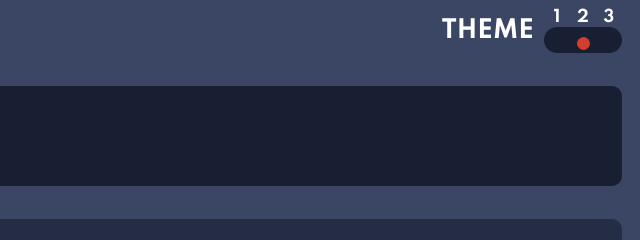
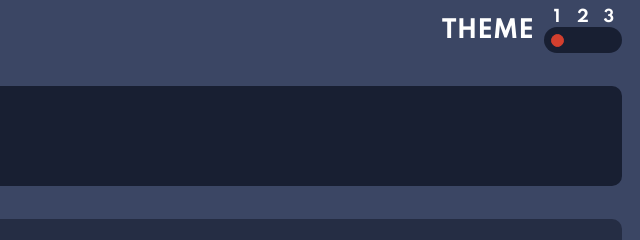
Before and after one commit to rosalesponcerdev/thematic-Calculator, a website: page index.html in a window 1280 px wide. Shown: the top 240 px of the page, 640-1280 px from the left. Drawn offline with nearby package versions, Linux system fonts and the light colour scheme; files that its build step writes are made by us from their sources.

Commit message:
feat: Update

```diff
--- a/scss/_globals.scss
+++ b/scss/_globals.scss
@@ -9,6 +9,11 @@
 
 body {
   background-color: var(--main-background);
+
+  .toggle__input {
+    grid-template-areas: "theme1 theme2 theme3";
+    grid-template-columns: 1fr 1fr 1fr;
+  }
 
   [data-t="1"] {
     .toggle__button {
```
